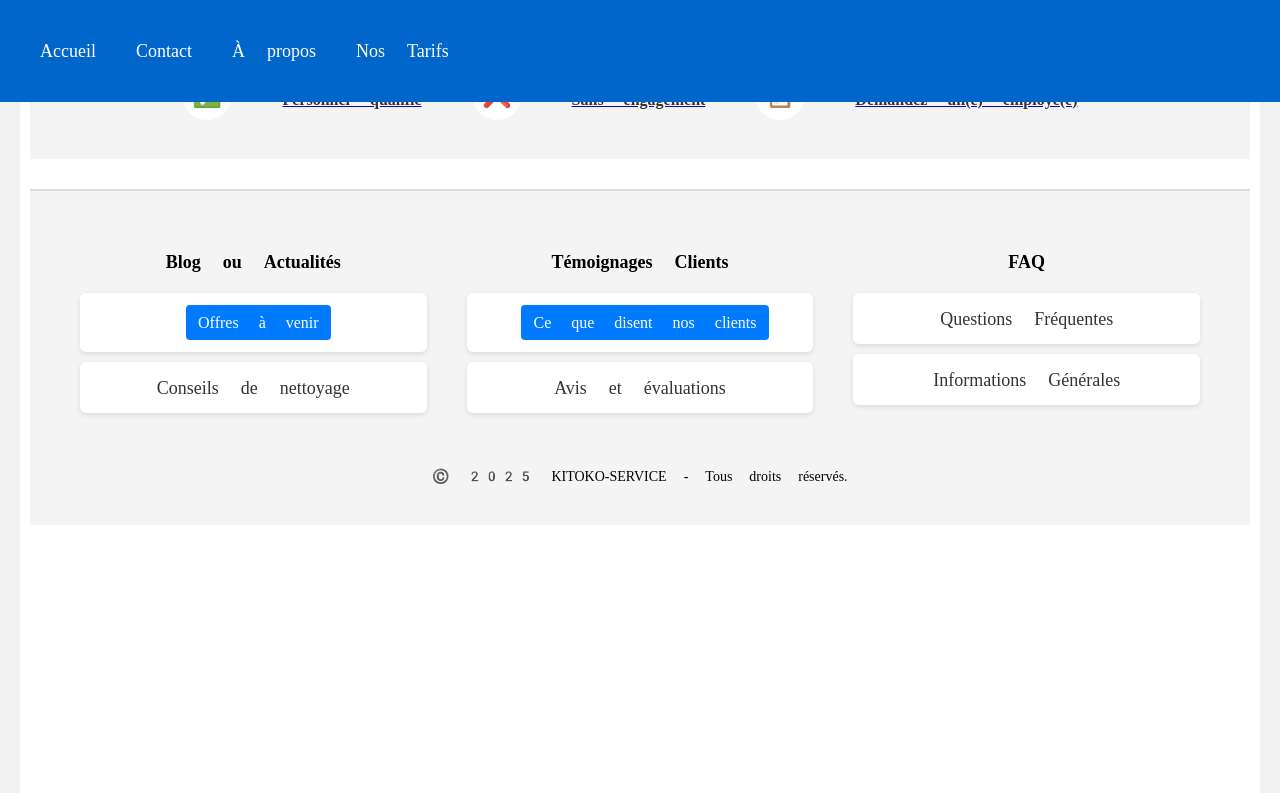
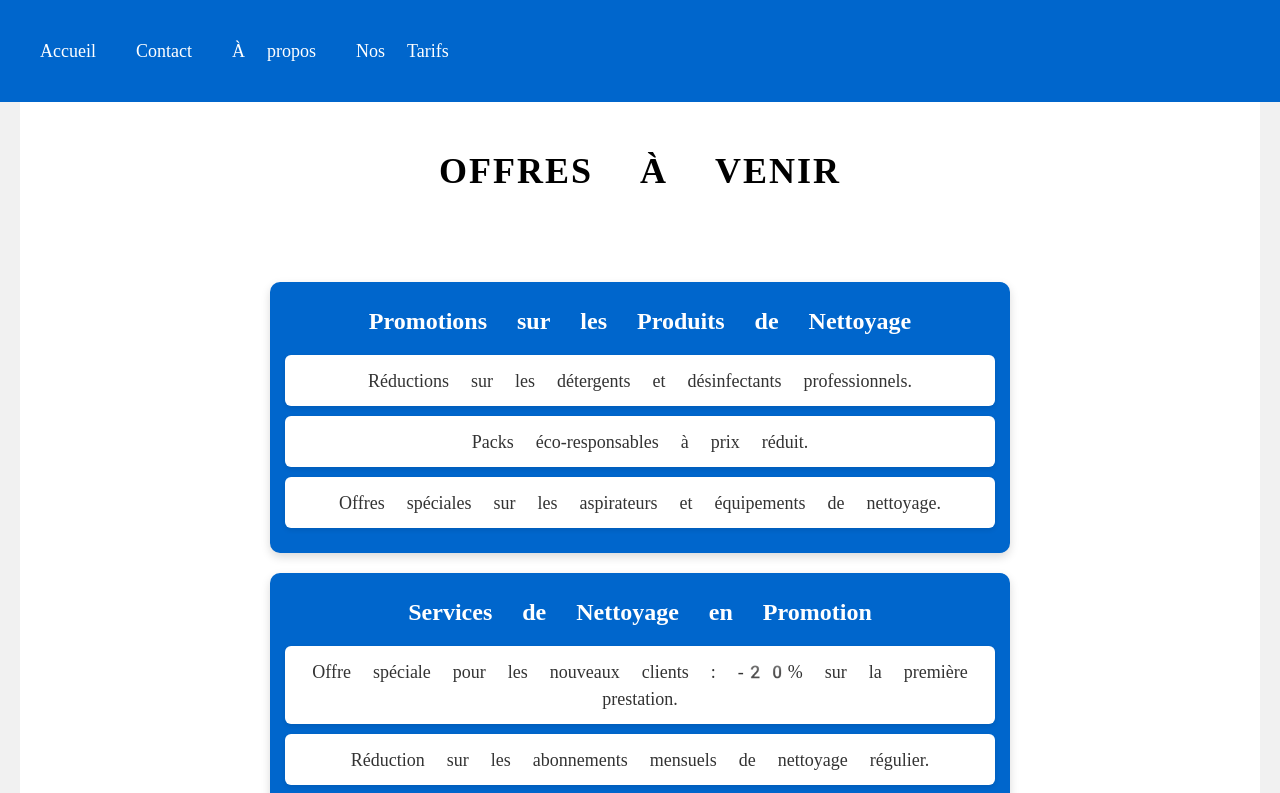
Before and after one commit to LOICKITOKO/kitoko-service, a React (Create React App) app in the folder frontend/: page /offres-venir in a window 1280 px wide. Shown: the top 793 px of the page. Built offline with nearby package versions, Linux system fonts and the light colour scheme.

Commit message:
add task

```diff
--- a/frontend/src/App.js
+++ b/frontend/src/App.js
@@ -2,6 +2,7 @@ import React, { useState } from 'react';
 import './App.css';
 import Cookies from 'js-cookie';
 import { BrowserRouter as Router, Route, Routes, Link } from 'react-router-dom';
+import OffresVenir from './pages/OffresVenir';
 import CleaningTips from './pages/CleaningTips';
 import GeneralInfo from './pages/GeneralInfo';
 import AvisEtEvaluations from './pages/AvisEtEvaluations';
@@ -14,6 +15,7 @@ import image2 from './videos/image2.png';
 import image3 from './videos/image3.png';
 import image4 from './videos/image4.png';
 import image5 from './videos/image5.png';
+import image6 from './videos/image6.png';
 
 function App() {
   const [formData, setFormData] = useState({
@@ -212,7 +214,7 @@ function App() {
         <img src={image5} alt="Nettoyage magasin" />
       </div>
       <div className="service-content">
-        <h2>Pourquoi choisir notre service de nettoyage pour magasins ?</h2>
+        <h2>Pourquoi choisir notre service de nettoyage pour magasin et super-marché ?</h2>
         <div className="cleaning-arguments">
           <div className="argument">
             <h3>Attractivité accrue :</h3>
@@ -235,6 +237,35 @@ function App() {
       </div>
     </div>
   </section>
+</section>
+
+		  {/* Section vente de produits de nettoyage */}
+<section className="store-cleaning-services">
+  <div className="service-container">
+    <div className="service-image">
+      <img src={image6} alt="Produits de nettoyage" />
+    </div>
+    <div className="service-content">
+      <h2>Vente des produits de Nettoyage, Pourquoi chez nous ?</h2>
+      <div className="cleaning-arguments">
+        <div className="argument">
+          <h3>Qualité et efficacité :</h3>
+              <p>Nous offrons une large gamme de solutions de nettoyage adaptées aux particuliers et aux professionnels, alliant performance et respect de l’environnement.</p>
+        </div>
+        <div className="argument">
+          <h3>Solutions adaptées à tous les besoins :</h3>
+          <p>Que ce soit pour des bureaux, commerces ou domiciles, nous avons les solutions idéales pour chaque situation.</p>
+        </div>
+      </div>
+      <h2>Ce que nous proposons :</h2>
+      <ul className="services-list">
+        <li>Une sélection variée de produits de nettoyage</li>
+        <li>Des solutions adaptées aux surfaces professionnelles et domestiques</li>
+        <li>Des produits sûrs et performants pour un entretien efficace</li>
+        <li>Des conseils personnalisés pour vous aider à choisir le bon produit</li>
+      </ul>
+    </div>
+  </div>
 </section>
 		  </div>
           } />
@@ -405,16 +436,17 @@ function App() {
             </div>
           } />
 
+          {/* Page nos tarifs */}
           <Route path="/nos-tarifs" element={
             <div className="pricing-page">
               <h1>Nos Tarifs</h1>
               <div className="pricing">
-                <h2>Nos Tarifs</h2>
                 <ul>
                   <li>Nettoyage de bureaux : Mensuel / Sur devis , 25€ / Passage</li>
                   <li>Entretien ménager : 50€ / visite</li>
                   <li>Nettoyage industriel : Mensuel / Sur devis , 150€ / Intervention</li>
                   <li>Nettoyage hôtelier : Sur devis</li>
+		  <li>Nettoyage magasin, super-marché : Sur devis</li>
                 </ul>
                 <p>Contactez-nous pour un devis personnalisé adapté à vos besoins !</p>
               </div>
@@ -429,6 +461,7 @@ function App() {
 	  <Route path="/personnel-qualifie" element={<PersonnelQualifie />} />
           <Route path="/sans-engagement" element={<SansEngagement />} />
           <Route path="/demande-employe" element={<DemandeEmploye />} />
+	  <Route path="/offres-venir" element={<OffresVenir />} />
         </Routes>
 
 	  {/* Nouveau Footer avant l'existant */}
@@ -468,7 +501,7 @@ function App() {
               <h3>Blog ou Actualités</h3>
               <ul>
                 <li>
-                  <button onClick={() => alert('Offres à venir')} className="link-button">Offres à venir</button>
+                  <Link to="/offres-venir" className="link-button">Offres à venir</Link>
                 </li>
 	           <li>
                    <Link to="/conseils-de-nettoyage" className="link-button">Conseils de nettoyage</Link>
--- a/frontend/src/pages/CleaningTips.js
+++ b/frontend/src/pages/CleaningTips.js
@@ -67,6 +67,22 @@ const CleaningTips = () => {
           <li>Utilisez des désodorisants pour garantir une atmosphère agréable.</li>
         </ul>
       </div>
+
+      {/* Catégorie : Nettoyage de magasins */}
+      <div className="cleaning-category">
+        <h2>Nettoyage de magasins</h2>
+        <span className="floating-icon">🛒</span>
+        <span className="floating-icon">✨</span>
+        <span className="floating-icon">🧼</span>
+        <ul>
+          <li>Nettoyez et désinfectez régulièrement les zones à fort passage comme les caisses et les poignées de porte.</li>
+          <li>Maintenez les vitrines propres pour une présentation attrayante des produits.</li>
+          <li>Vérifiez et nettoyez fréquemment les rayons pour éviter l’accumulation de poussière.</li>
+          <li>Entretenez les sols en les aspirant et en les lavant plusieurs fois par jour si nécessaire.</li>
+          <li>Assurez un stockage propre et organisé des produits pour éviter la contamination.</li>
+          <li>Utilisez des désodorisants pour maintenir une ambiance agréable pour les clients.</li>
+        </ul>
+      </div>
     </div>
   );
 };
--- /dev/null
+++ b/frontend/src/pages/OffresVenir.css
@@ -0,0 +1,90 @@
+.upcoming-offers-page {
+  max-width: 800px;
+  margin: 0 auto;
+  padding: 20px;
+  text-align: center;
+  font-family: Arial, sans-serif;
+  animation: fadeIn 1s ease-in-out;
+  position: relative;
+  background: rgba(255, 255, 255, 0.8);
+  backdrop-filter: blur(10px);
+  border-radius: 15px;
+  padding: 30px;
+}
+
+@keyframes fadeIn {
+  from { opacity: 0; transform: translateY(-10px); }
+  to { opacity: 1; transform: translateY(0); }
+}
+
+h1 {
+  color: #2c3e50;
+  font-size: 2rem;
+  margin-bottom: 20px;
+  text-transform: uppercase;
+  letter-spacing: 2px;
+  animation: slideIn 0.8s ease-in-out;
+  position: relative;
+  overflow: hidden;
+}
+
+h1::after, h2::after {
+  content: "";
+  position: absolute;
+  left: 0;
+  bottom: -5px;
+  width: 100%;
+  height: 2px;
+  background: linear-gradient(90deg, transparent, #3498db, transparent);
+  transform: scaleX(0);
+  transition: transform 0.3s ease-in-out;
+}
+
+h1:hover::after, h2:hover::after {
+  transform: scaleX(1);
+}
+
+@keyframes slideIn {
+  from { opacity: 0; transform: translateX(-20px); }
+  to { opacity: 1; transform: translateX(0); }
+}
+
+.offer-category {
+  background: #0066cc;
+  padding: 15px;
+  margin: 20px 0;
+  border-radius: 10px;
+  box-shadow: 0px 4px 10px rgba(0, 0, 0, 0.15);
+  transition: transform 0.3s ease-in-out, box-shadow 0.3s ease-in-out;
+}
+
+.offer-category:hover {
+  transform: scale(1.05);
+  box-shadow: 0px 6px 12px rgba(0, 0, 0, 0.2);
+}
+
+h2 {
+  color: #ffffff;
+  font-size: 1.5rem;
+  margin-bottom: 10px;
+  position: relative;
+  overflow: hidden;
+}
+
+ul {
+  list-style: none;
+  padding: 0;
+}
+
+li {
+  background: #ffffff;
+  margin: 10px 0;
+  padding: 10px;
+  border-radius: 5px;
+  box-shadow: 0px 2px 4px rgba(0, 0, 0, 0.1);
+  transition: transform 0.3s ease-in-out;
+}
+
+li:hover {
+  transform: translateX(10px);
+}
--- /dev/null
+++ b/frontend/src/pages/OffresVenir.js
@@ -0,0 +1,42 @@
+import React from 'react';
+import './OffresVenir.css';
+
+const UpcomingOffers = () => {
+  return (
+    <div className="upcoming-offers-page">
+      <h1>Offres à Venir</h1>
+
+      {/* Section : Promotions sur les Produits de Nettoyage */}
+      <div className="offer-category">
+        <h2>Promotions sur les Produits de Nettoyage</h2>
+        <ul>
+          <li>Réductions sur les détergents et désinfectants professionnels.</li>
+          <li>Packs éco-responsables à prix réduit.</li>
+          <li>Offres spéciales sur les aspirateurs et équipements de nettoyage.</li>
+        </ul>
+      </div>
+
+      {/* Section : Services de Nettoyage en Promotion */}
+      <div className="offer-category">
+        <h2>Services de Nettoyage en Promotion</h2>
+        <ul>
+          <li>Offre spéciale pour les nouveaux clients : -20% sur la première prestation.</li>
+          <li>Réduction sur les abonnements mensuels de nettoyage régulier.</li>
+          <li>Nettoyage gratuit d’une zone spécifique pour tester nos services.</li>
+        </ul>
+      </div>
+
+      {/* Section : Programme de Fidélité */}
+      <div className="offer-category">
+        <h2>Programme de Fidélité</h2>
+        <ul>
+          <li>Gagnez des points à chaque prestation et échangez-les contre des réductions.</li>
+          <li>Offres exclusives pour les clients réguliers.</li>
+          <li>Bonus et cadeaux pour les membres VIP.</li>
+        </ul>
+      </div>
+    </div>
+  );
+};
+
+export default UpcomingOffers;
```
Also changed, not shown: 1 other file (tests, documents, lock files or other folders).
